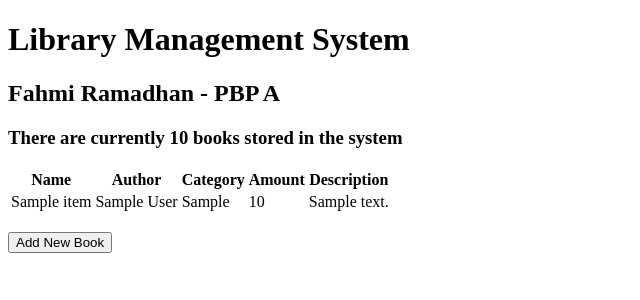
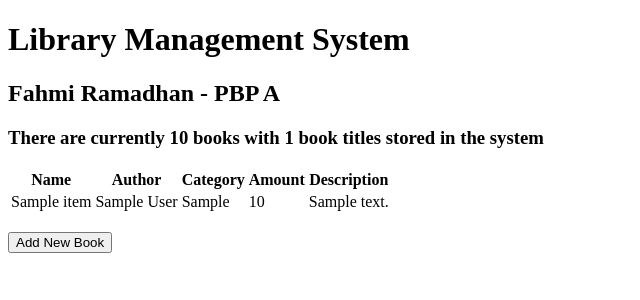
Before and after one commit to fahmi-ramadhan/library-app, a Django app: page / in a window 1280 px wide. Shown: the top 300 px of the page, without its empty margins (0-640 px from the left). Run offline with Django 4.2, Linux system fonts and the light colour scheme; tables that the repository leaves empty hold one stand-in row (values such as "Sample post").

Commit message:
Update main.html

```diff
--- a/main/templates/main.html
+++ b/main/templates/main.html
@@ -5,7 +5,7 @@
 
     <h2>{{student_name}} - {{class}}</h2>
 
-    <h3>There are currently {{total_books}} books stored in the system</h3>
+    <h3>There are currently {{total_books}} books with {{books|length}} book titles stored in the system</h3>
 
     <table>
         <tr>
```
Also changed, not shown: README.md.
